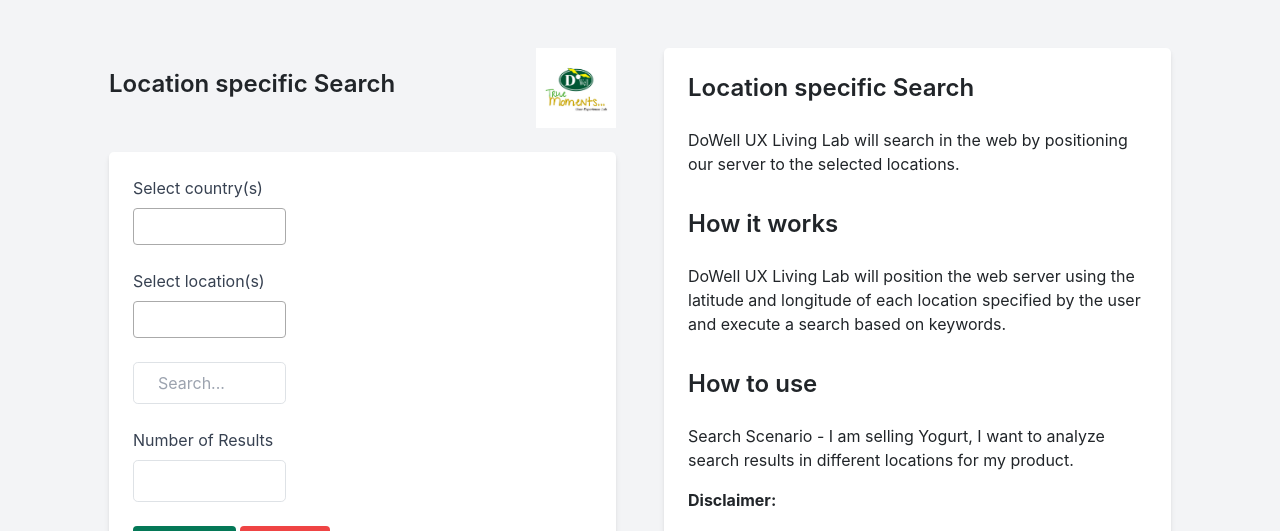
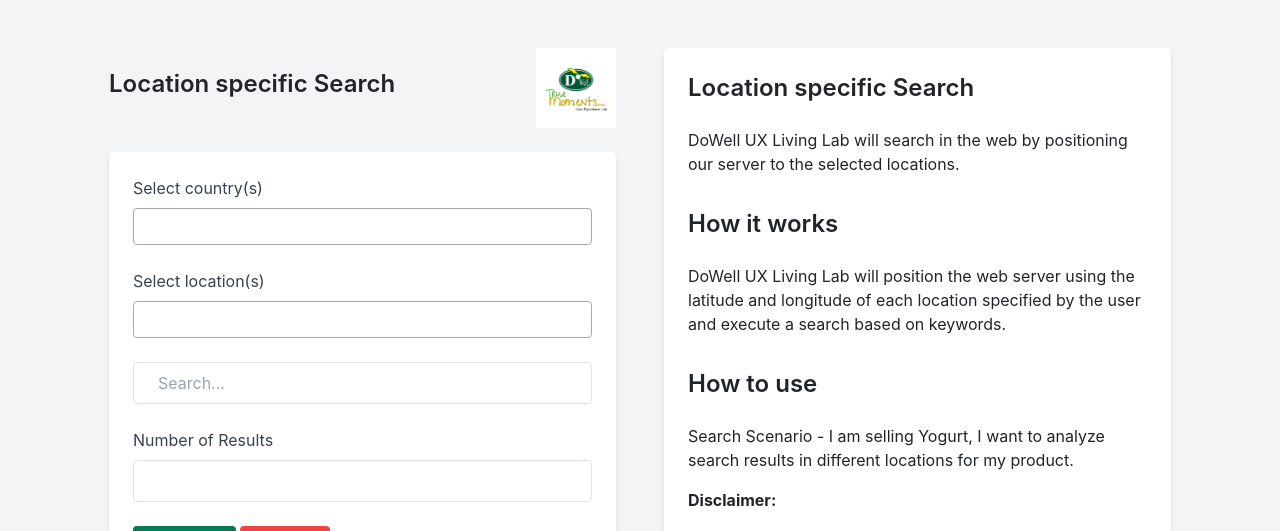
Before and after one commit to LL03-Identity-Dowell/Dowell-Chrom-Location-Change, a Django app: template templates/index.html in a window 1280 px wide. Shown: the top 531 px of the page. Run offline with Django 4.2, Linux system fonts and the light colour scheme; the template is opened without the code that fills it: values that come from a table or form of the project are taken from there, others are empty; data comes from the database, SQL or seed files in the repository; some libraries are stand-ins or nearby versions.

Commit message:
Drpdown responsiveness

```diff
--- a/geo_search_api/settings.py
+++ b/geo_search_api/settings.py
@@ -54,6 +54,7 @@ MIDDLEWARE = [
     'django.contrib.sessions.middleware.SessionMiddleware',
     'django.middleware.common.CommonMiddleware',
     'corsheaders.middleware.CorsMiddleware',
+    'django.middleware.clickjacking.XFrameOptionsMiddleware',
     'django.middleware.csrf.CsrfViewMiddleware',
     'django.contrib.auth.middleware.AuthenticationMiddleware',
     'django.contrib.messages.middleware.MessageMiddleware',
@@ -157,3 +158,6 @@ CORS_ALLOW_METHODS = ['GET', 'POST', 'OPTIONS']
 
 # Allow specific headers
 CORS_ALLOW_HEADERS = ['Content-Type', 'Authorization']
+
+
+X_FRAME_OPTIONS = 'ALLOW'
--- a/templates/index.html
+++ b/templates/index.html
@@ -16,6 +16,11 @@
             .w-full {
                 width: 100%;
             }
+            /* Add CSS to make dropdowns full-width on smaller screens */
+            #countries,
+            #location {
+                width: 100%; /* Make the dropdowns full-width on small screens */
+            }
         }
     </style>
 </head>
@@ -32,7 +37,7 @@
                     {% csrf_token %}
                     <div class="mb-4">
                         <label for="countries" class="block text-gray-700">Select country(s)</label>
-                        <select name="countries" id="countries" class="w-full lg:w-1/2 xl:w-1/3 px-4 py-2 border rounded-lg focus:outline-none focus:ring focus:border-blue-500" multiple onchange="loadLocations()">
+                        <select name="countries" id="countries" class="w-full px-4 py-2 border rounded-lg focus:outline-none focus:ring focus:border-blue-500" multiple onchange="loadLocations()">
                             {% for country in countries %}
                                 <option value="{{ country }}">{{ country }}</option>
                             {% endfor %}
@@ -41,17 +46,17 @@
                     <div id="countriesMessage" style="color: red;"></div>
                     <div class="mb-4">
                         <label for="location" class="block text-gray-700">Select location(s)</label>
-                        <select name="location" id="location" class="w-full lg:w-1/2 xl:w-1/3 px-4 py-2 border rounded-lg focus:outline-none focus:ring focus:border-blue-500" multiple>
+                        <select name="location" id="location" class="w-full px-4 py-2 border rounded-lg focus:outline-none focus:ring focus:border-blue-500" multiple>
                             <!-- Locations will be populated dynamically using JavaScript -->
                         </select>
                     </div>
                     <div id="locationMessage" style="color: red;"></div>
                     <div class="mb-4">
-                        <input type="text" name="search" id="search" class="w-full lg:w-1/2 xl:w-1/3 px-4 py-2 border rounded-lg focus:outline-none focus:ring focus:border-blue-500" type="text" placeholder="Search..." aria-label="Search" required>
+                        <input type="text" name="search" id="search" class="w-full px-4 py-2 border rounded-lg focus:outline-none focus:ring focus:border-blue-500" type="text" placeholder="Search..." aria-label="Search" required>
                     </div>
                     <div class="mb-4">
                         <label for="numResults" class="block text-gray-700">Number of Results</label>
-                        <input type="number" name="num_results" id="numResults" class="w-full lg:w-1/2 xl:w-1/3 px-4 py-2 border rounded-lg focus:outline-none focus:ring focus:border-blue-500" required>
+                        <input type="number" name="num_results" id="numResults" class="w-full px-4 py-2 border rounded-lg focus:outline-none focus:ring focus:border-blue-500" required>
                     </div>
                     <button type="submit" class="bg-green-700 hover:bg-green-900 text-white font-bold py-2 px-4 rounded focus:outline-none focus:ring focus:border-green-500 w-full sm:w-auto">
                         Search
```
